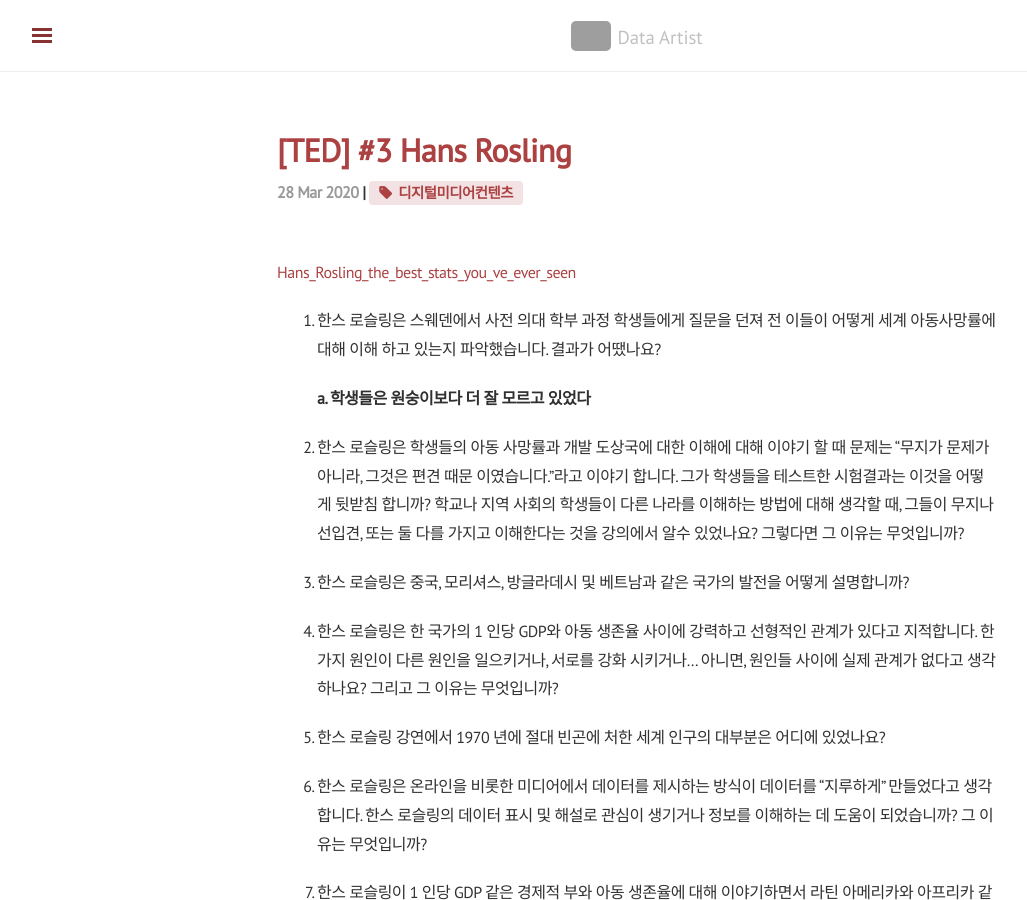
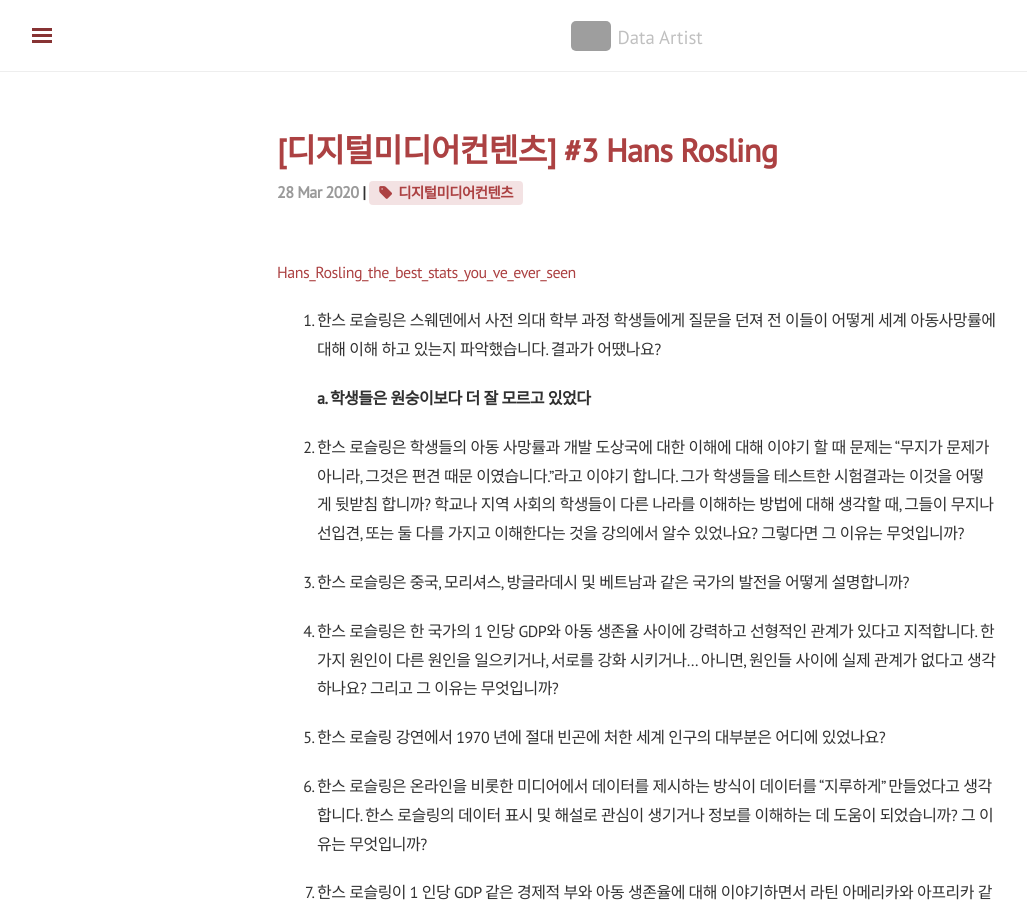
Before and after one commit to shanny924/shanny924.github.io, a Jekyll site: the page built from _posts/2020-03-28-dmc#3.md, in a window 1280 px wide and 900 px high. Shown: the whole window, without its empty margins (3-1030 px from the left). Built offline with Jekyll 4.4.1, drawn with Linux system fonts in a browser that asks for light colours; nearby versions of some CDN libraries; comment, search, counter and statistics services are not loaded; grey boxes are pictures that could not be loaded.

Commit message:
Update 2020-03-28-dmc#3.md

```diff
--- a/_posts/2020-03-28-dmc#3.md
+++ b/_posts/2020-03-28-dmc#3.md
@@ -1,6 +1,6 @@
 ---
 layout: post
-title: ' [TED] #3 Hans Rosling '
+title: ' [디지털미디어컨텐츠] #3 Hans Rosling '
 category : [School]
 tag: [디지털미디어컨텐츠]
 ---
```
